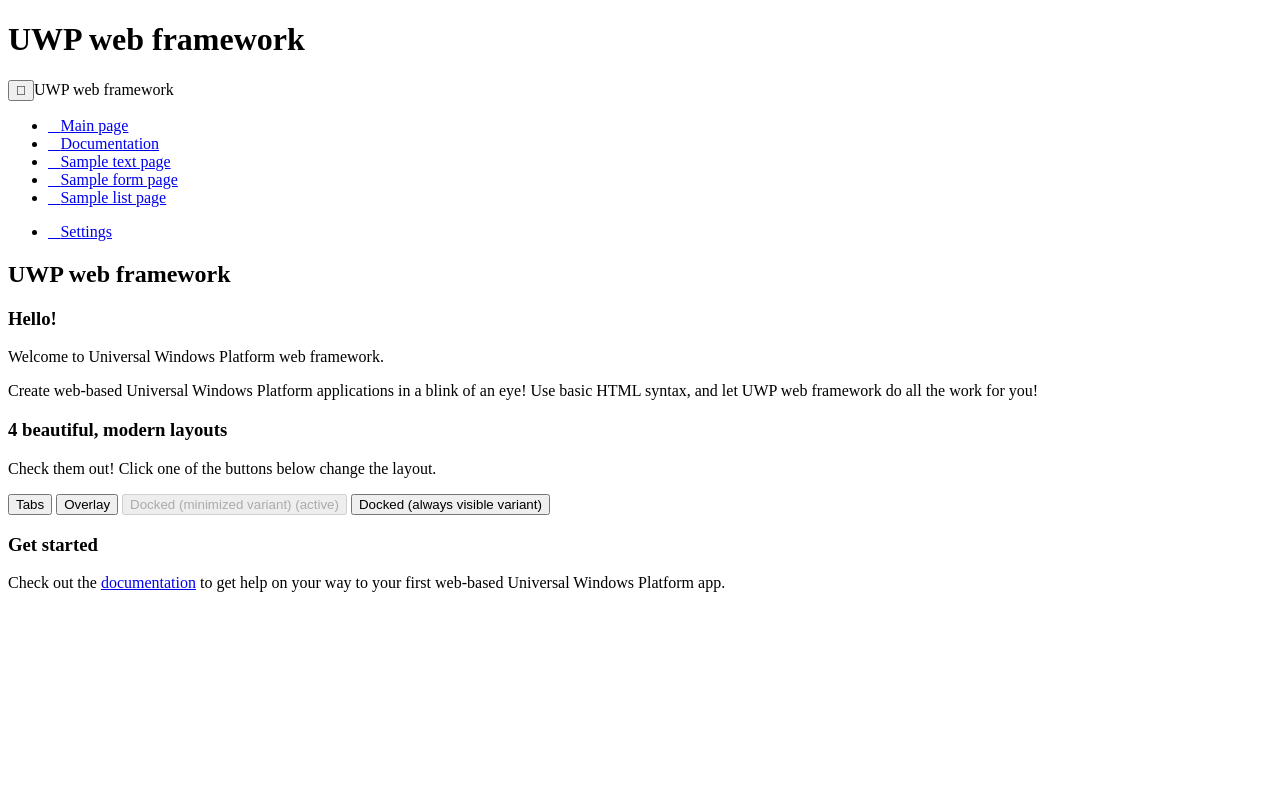
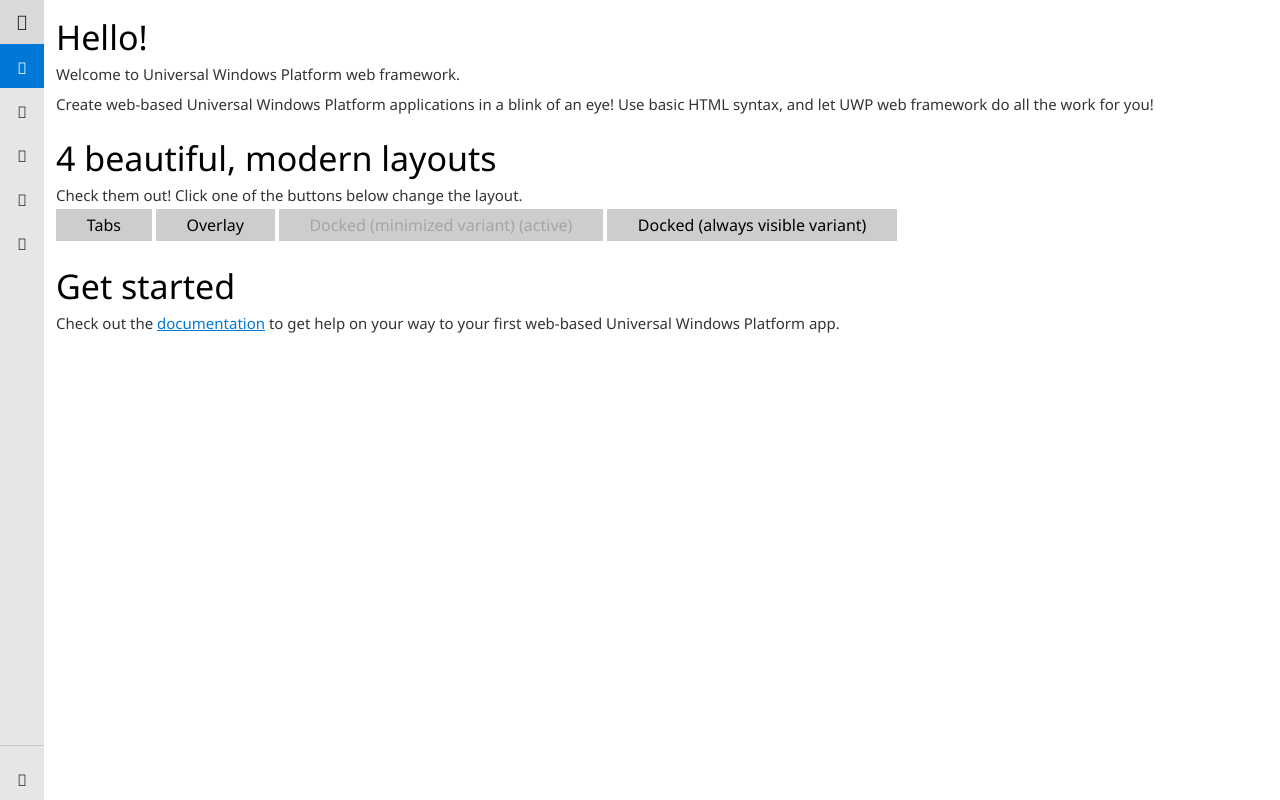
Before and after one commit to wojtekmaj/uwp-web-framework, a website: page index.html in a window 1280 px wide. Drawn offline with Linux system fonts and the light colour scheme.

Commit message:
Added styles back

```diff
--- a/index.html
+++ b/index.html
@@ -5,6 +5,7 @@
         <meta charset="UTF-8">
 
         <title></title>
+        <link rel="stylesheet" href="static/css/uwp.style.css" />
     </head>
     <body>
         <h1>UWP web framework</h1>
```
